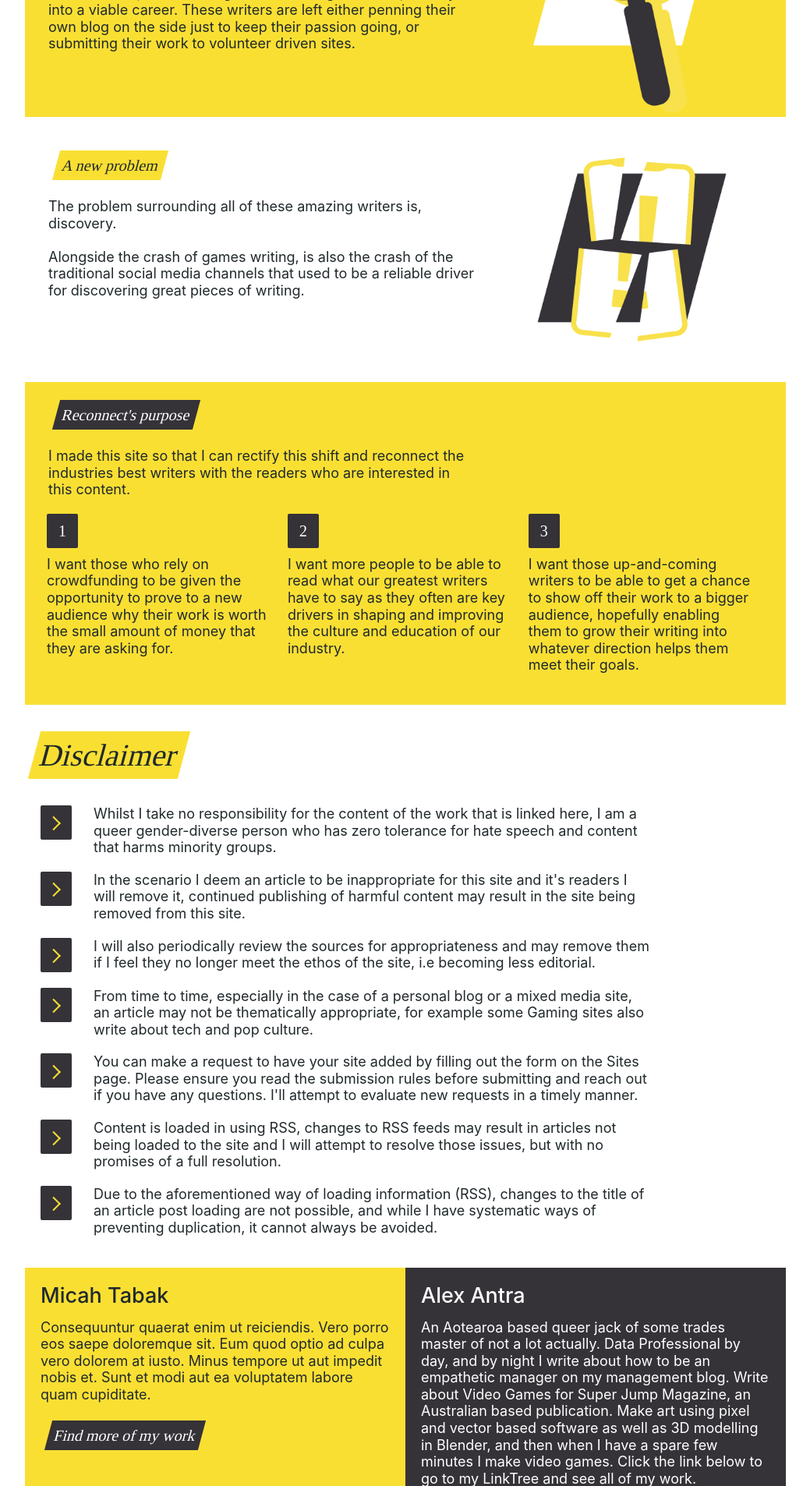
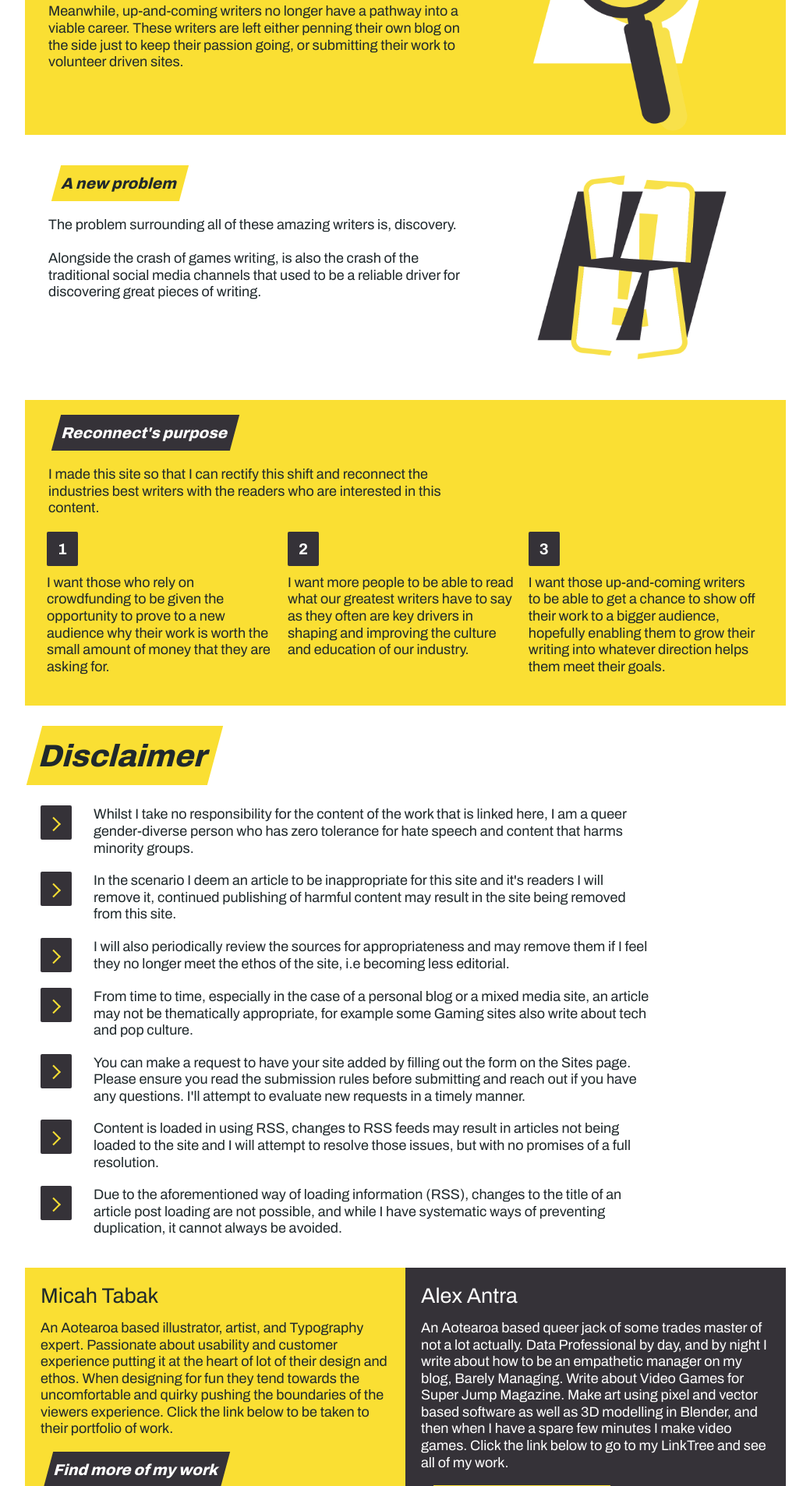
Before and after one commit to ronsoak/UL, a Django app: template contentfeed/templates/about.html in a window 1280 px wide. Shown: the part 877-2783 px from the top of the page at 78% size, without its empty margins (120-1159 px from the left). Run offline with Django 3.2, Linux system fonts and the light colour scheme; the template is opened without the code that fills it, so the values that code supplies are empty.

Commit message:
fixing fonts again

```diff
--- a/contentfeed/static/CSS/custom.css
+++ b/contentfeed/static/CSS/custom.css
@@ -12,23 +12,23 @@
 /* -- -- -- -- -- --  */
 /* -- -- FONTS */
 /* -- -- -- -- -- -- */
-.fnt-thin{      font-family:"Archivo-Thin"             !important;}
-.fnt-i-thin{    font-family:"Archivo-ThinItalic"       !important;}
-.fnt-extraL{    font-family:"Archivo-ExtraLight"       !important;}
-.fnt-i-extraL{  font-family:"Archivo-ExtraLightItalic" !important;}
-.fnt-light{     font-family:"Archivo-Light"            !important;}
-.fnt-i-light{   font-family:"Archivo-LightItalic"      !important;}
-.fnt-reg{       font-family:"Archivo-Regular"          !important;}
-.fnt-i-reg{     font-family:"Archivo-Italic"           !important;}
-.fnt-med{       font-family:"Archivo-Medium"           !important;}
-.fnt-i-med{     font-family:"Archivo-MediumItalic"     !important;}
-.fnt-semi{      font-family:"Archivo-SemiBold"         !important;}
-.fnt-i-semi{    font-family:"Archivo-SemiBoldItalic"   !important;}
-.fnt-bold{      font-family:"Archivo-Bold"             !important;}
-.fnt-i-bold{    font-family:"Archivo-BoldItalic"       !important;}
-.fnt-extra{     font-family:"Archivo-ExtraBold"        !important;}
-.fnt-i-extra{   font-family:"Archivo-ExtraBoldItalic"  !important;}
-.fnt-black{     font-family:"Archivo-Black"            !important;}
+.fnt-thin{      font-family:Archivo-Thin,"Archivo-Thin"                         !important;}
+.fnt-i-thin{    font-family:Archivo-ThinItalic,"Archivo-ThinItalic"             !important;}
+.fnt-extraL{    font-family:Archivo-ExtraLight,"Archivo-ExtraLight"             !important;}
+.fnt-i-extraL{  font-family:Archivo-ExtraLightItalic,"Archivo-ExtraLightItalic" !important;}
+.fnt-light{     font-family:Archivo-Light,"Archivo-Light"                       !important;}
+.fnt-i-light{   font-family:Archivo-LightItalic,"Archivo-LightItalic"           !important;}
+.fnt-reg{       font-family:Archivo-Regular,"Archivo-Regular"                   !important;}
+.fnt-i-reg{     font-family:Archivo-Italic,"Archivo-Italic"                     !important;}
+.fnt-med{       font-family:Archivo-Medium,"Archivo-Medium"                     !important;}
+.fnt-i-med{     font-family:Archivo-MediumItalic,"Archivo-MediumItalic"         !important;}
+.fnt-semi{      font-family:Archivo-SemiBold,"Archivo-SemiBold"                 !important;}
+.fnt-i-semi{    font-family:Archivo-SemiBoldItalic,"Archivo-SemiBoldItalic"     !important;}
+.fnt-bold{      font-family:Archivo-Bold,"Archivo-Bold"                         !important;}
+.fnt-i-bold{    font-family:Archivo-BoldItalic,"Archivo-BoldItalic"             !important;}
+.fnt-extra{     font-family:Archivo-ExtraBold,"Archivo-ExtraBold"               !important;}
+.fnt-i-extra{   font-family:Archivo-ExtraBoldItalic,"Archivo-ExtraBoldItalic"   !important;}
+.fnt-black{     font-family:Archivo-Black,"Archivo-Black"                       !important;}
 /* -- -- -- -- -- --  */
 /* -- -- FONT SIZE    */
 /* -- -- -- -- -- --  */
--- a/contentfeed/static/CSS/fonts.css
+++ b/contentfeed/static/CSS/fonts.css
@@ -3,7 +3,7 @@
     src: url("../fonts/Archivo-Thin.woff2") format("woff2"),
         url("../fonts/Archivo-Thin.woff") format("woff");
     font-weight: 100;
-    font-display: optional;
+    font-display: swap;
     font-style: normal;
     /* Switch back to font-display:swap if you get issues */
 }
@@ -12,7 +12,7 @@
     src: url("../fonts/Archivo-ThinItalic.woff2") format("woff2"),
         url("../fonts/Archivo-ThinItalic.woff") format("woff");
     font-weight: 100;
-    font-display: optional;
+    font-display: swap;
     font-style: italic;
 }
 @font-face {
@@ -20,7 +20,7 @@
     src: url("../fonts/Archivo-ExtraLight.woff2") format("woff2"),
         url("../fonts/Archivo-ExtraLight.woff") format("woff");
     font-weight: 200;
-    font-display: optional;
+    font-display: swap;
     font-style: normal;
 }
 @font-face {
@@ -28,7 +28,7 @@
     src: url("../fonts/Archivo-ExtraLightItalic.woff2") format("woff2"),
         url("../fonts/Archivo-ExtraLightItalic.woff") format("woff");
     font-weight: 200;
-    font-display: optional;
+    font-display: swap;
     font-style: italic;
 }
 @font-face {
@@ -36,7 +36,7 @@
     src: url("../fonts/Archivo-Light.woff2") format("woff2"),
         url("../fonts/Archivo-Light.woff") format("woff");
     font-weight: 300;
-    font-display: optional;
+    font-display: swap;
     font-style: normal;
 }
 @font-face {
@@ -44,7 +44,7 @@
     src: url("../fonts/Archivo-LightItalic.woff2") format("woff2"),
         url("../fonts/Archivo-LightItalic.woff") format("woff");
     font-weight: 300;
-    font-display: optional;
+    font-display: swap;
     font-style: italic;
 }
 @font-face {
@@ -52,7 +52,7 @@
     src: url("../fonts/Archivo-Regular.woff2") format("woff2"),
         url("../fonts/Archivo-Regular.woff") format("woff");
     font-weight: 400;
-    font-display: optional;
+    font-display: swap;
     font-style: normal;
 }
 @font-face {
@@ -60,7 +60,7 @@
     src: url("../fonts/Archivo-Italic.woff2") format("woff2"),
         url("../fonts/Archivo-Italic.woff") format("woff");
     font-weight: 400;
-    font-display: optional;
+    font-display: swap;
     font-style: italic;
 }
 @font-face {
@@ -68,7 +68,7 @@
     src: url("../fonts/Archivo-Medium.woff2") format("woff2"),
         url("../fonts/Archivo-Medium.woff") format("woff");
     font-weight: 500;
-    font-display: optional;
+    font-display: swap;
     font-style: normal;
 }
 @font-face {
@@ -76,7 +76,7 @@
     src: url("../fonts/Archivo-MediumItalic.woff2") format("woff2"),
         url("../fonts/Archivo-MediumItalic.woff") format("woff");
     font-weight: 500;
-    font-display: optional;
+    font-display: swap;
     font-style: italic;
 }
 @font-face {
@@ -84,7 +84,7 @@
     src: url("../fonts/Archivo-SemiBold.woff2") format("woff2"),
         url("../fonts/Archivo-SemiBold.woff") format("woff");
     font-weight: 600;
-    font-display: optional;
+    font-display: swap;
     font-style: normal;
 }
 @font-face {
@@ -92,7 +92,7 @@
     src: url("../fonts/Archivo-SemiBoldItalic.woff2") format("woff2"),
         url("../fonts/Archivo-SemiBoldItalic.woff") format("woff");
     font-weight: 600;
-    font-display: optional;
+    font-display: swap;
     font-style: italic;
 }
 @font-face {
@@ -100,7 +100,7 @@
     src: url("../fonts/Archivo-Bold.woff2") format("woff2"),
         url("../fonts/Archivo-Bold.woff") format("woff");
     font-weight: 700;
-    font-display: optional;
+    font-display: swap;
     font-style: normal;
 }
 @font-face {
@@ -108,7 +108,7 @@
     src: url("../fonts/Archivo-BoldItalic.woff2") format("woff2"),
         url("../fonts/Archivo-BoldItalic.woff") format("woff");
     font-weight: 700;
-    font-display: optional;
+    font-display: swap;
     font-style: italic;
 }
 @font-face {
@@ -116,7 +116,7 @@
     src: url("../fonts/Archivo-ExtraBold.woff2") format("woff2"),
         url("../fonts/Archivo-ExtraBold.woff") format("woff");
     font-weight: 800;
-    font-display: optional;
+    font-display: swap;
     font-style: normal;
 }
 @font-face {
@@ -124,7 +124,7 @@
     src: url("../fonts/Archivo-ExtraBoldItalic.woff2") format("woff2"),
         url("../fonts/Archivo-ExtraBoldItalic.woff") format("woff");
     font-weight: 800;
-    font-display: optional;
+    font-display: swap;
     font-style: italic;
 }
 @font-face {
@@ -132,7 +132,7 @@
     src: url("../fonts/Archivo-Black.woff2") format("woff2"),
         url("../fonts/Archivo-Black.woff") format("woff");
     font-weight: 900;
-    font-display: optional;
+    font-display: swap;
     font-style: normal;
 }
 
@@ -141,6 +141,6 @@
     src: url("../fonts/Archivo-BlackItalic.woff2") format("woff2"),
         url("../fonts/Archivo-BlackItalic.woff") format("woff");
     font-weight: 900;
-    font-display: optional;
+    font-display: swap;
     font-style: italic;
 }
--- a/contentfeed/templates/about.html
+++ b/contentfeed/templates/about.html
@@ -253,9 +253,7 @@
     <div id="work-box" class="column bg-yellow p-1r">
       <h2>Micah Tabak</h2>
       <span>
-        Consequuntur quaerat enim ut reiciendis. Vero porro eos saepe doloremque
-        sit. Eum quod optio ad culpa vero dolorem at iusto. Minus tempore ut aut
-        impedit nobis et. Sunt et modi aut ea voluptatem labore quam cupiditate.
+        An Aotearoa based illustrator, artist, and Typography expert. Passionate about usability and customer experience putting it at the heart of lot of their design and ethos. When designing for fun they tend towards the uncomfortable and quirky pushing the boundaries of the viewers experience. Click the link below to be taken to their portfolio of work.
       </span>
       <div id="header-medium">
         <a
@@ -269,12 +267,12 @@
     <div id="work-box" class="column bg-dark p-1r">
       <h2>Alex Antra</h2>
       <span>
-        An Aotearoa based queer jack of some trades master of not a lot actually. Data Professional by day, and by night I write about how to be an empathetic manager on my management blog. Write about Video Games for Super Jump Magazine, an Australian based publication. Make art using pixel and vector based software as well as 3D modelling in Blender, and then when I have a spare few minutes I make video games. Click the link below to go to my LinkTree and see all of my work.
+        An Aotearoa based queer jack of some trades master of not a lot actually. Data Professional by day, and by night I write about how to be an empathetic manager on my blog, Barely Managing. Write about Video Games for Super Jump Magazine. Make art using pixel and vector based software as well as 3D modelling in Blender, and then when I have a spare few minutes I make video games. Click the link below to go to my LinkTree and see all of my work.
       </span>
       <div id="header-medium">
         <a
         class="tdn"
-        href="https://linktr.ee/antranaut" target="_blank"
+        href="https:www.antranaut.com" target="_blank"
           ><span class="bg-yellow fnt-extra p-2 text-dark"
             >Find more of my work</span
           ></a
```
